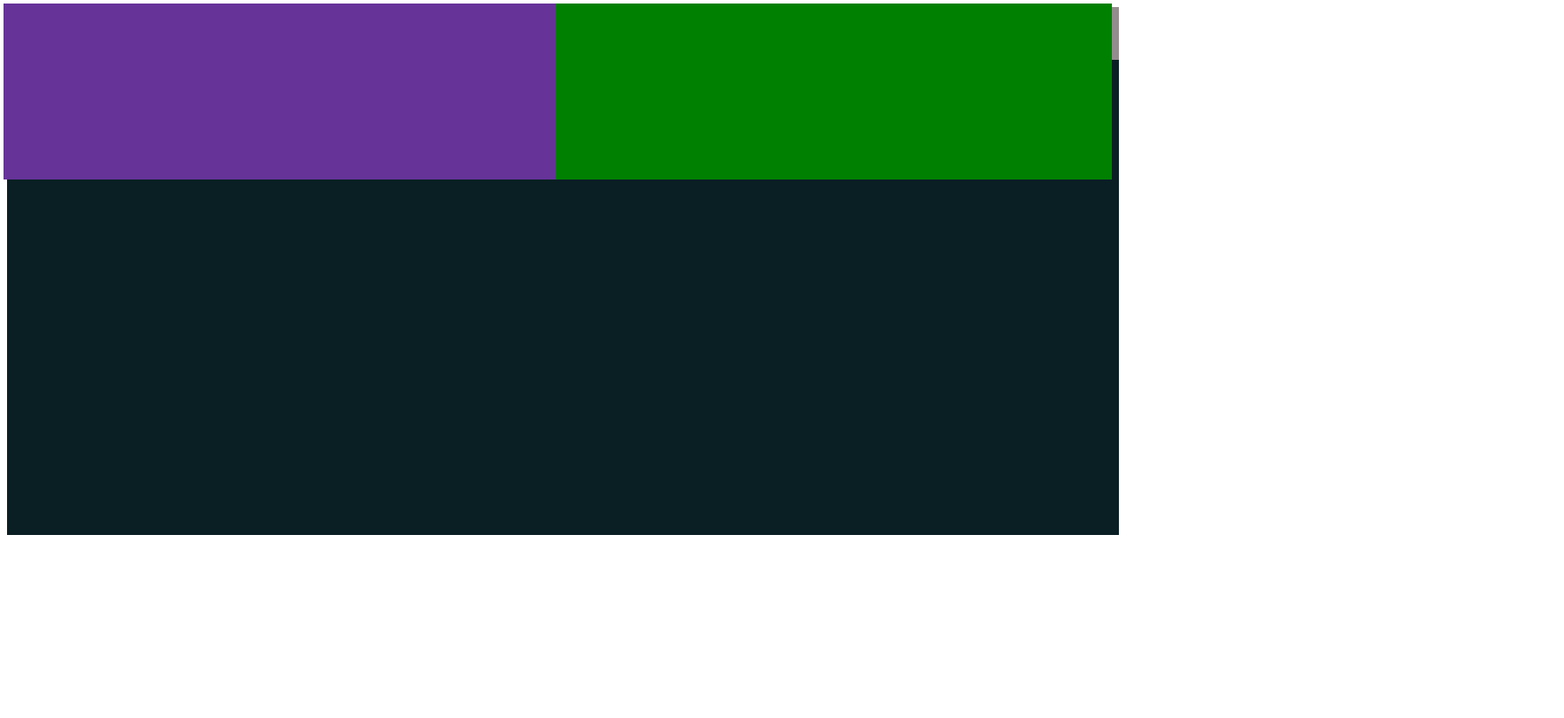
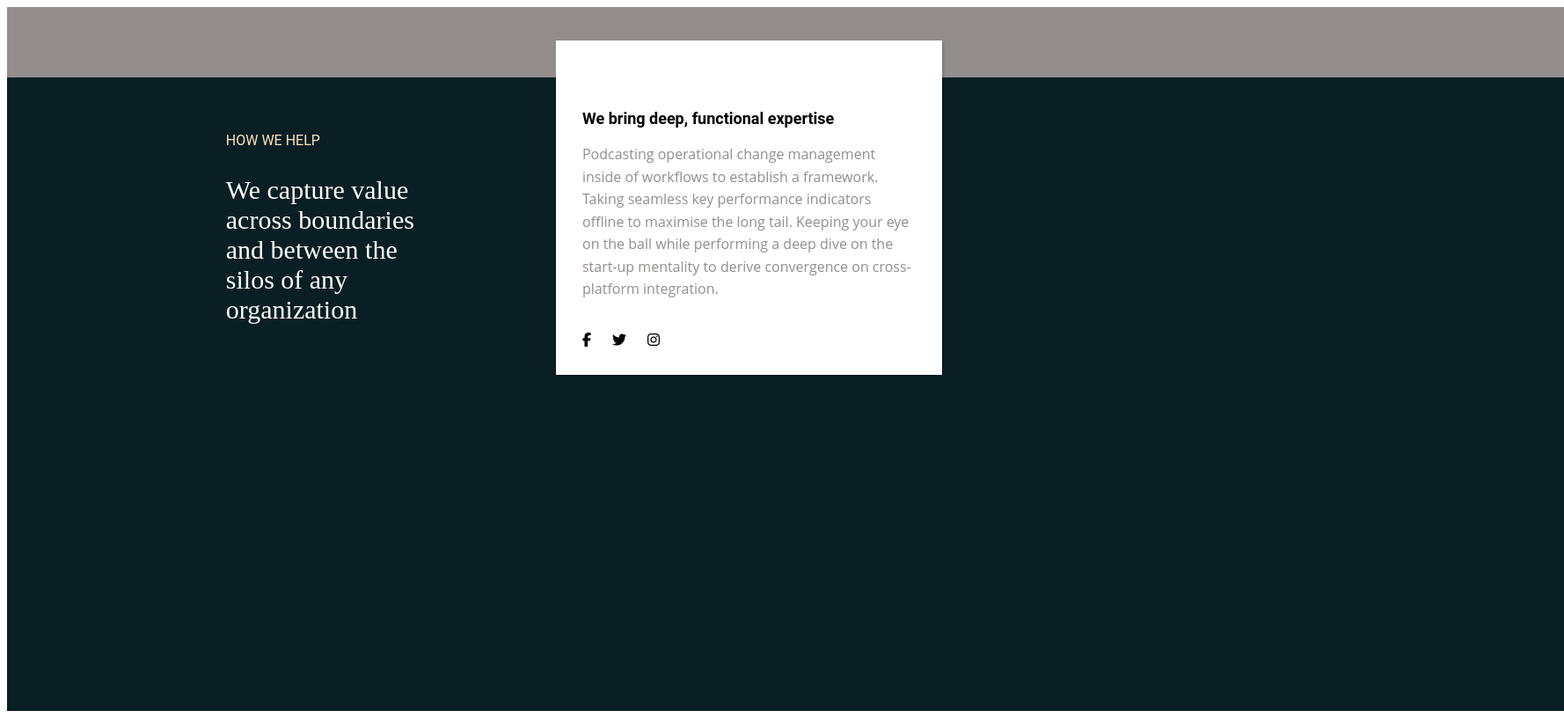
Before and after one commit to banhdacua/LearningHTML, a plain HTML site: page Homework/homework_5_css/baitap3.html in a window 1280 px wide. Shown: the whole page at 88% size, 1778 px wide, since content can reach past the window. Drawn offline with Linux system fonts and the light colour scheme.

Commit message:
bt buoi 5

```diff
--- a/Homework/homework_5_css/baitap3.html
+++ b/Homework/homework_5_css/baitap3.html
@@ -5,12 +5,36 @@
     <meta http-equiv="X-UA-Compatible" content="IE=edge">
     <meta name="viewport" content="width=device-width, initial-scale=1.0">
     <link rel="stylesheet" href="./style_baitap3.css">
-    <title>Document</title>
+    <script src="https://kit.fontawesome.com/ff0503d739.js" crossorigin="anonymous"></script>
+    <title>bai 3</title>
 </head>
 <body>
     <div id="full">
-        <div id="div_left" class = "content"></div>
-        <div id="div_right" class = "content"></div>
+        <div id="div_left" class = "content">
+            <div id="title_left">
+                <p>HOW WE HELP</p>
+            </div>
+            <div id="content_left">
+                <p>We capture value across boundaries and between the silos of any organization</p>
+            </div>
+        </div>
+        <div id="div_right" class = "content">
+            <div id="title_right">
+                <p>We bring deep, functional expertise</p>
+            </div>
+            <div id="content_right">
+                <p>
+                    Podcasting operational change management inside of workflows to establish a framework.
+                    Taking seamless key performance indicators offline to maximise the long tail.
+                    Keeping your eye on the ball while performing a deep dive on the start-up mentality to derive convergence on cross-platform integration.
+                </p>
+            </div>
+            <div id="icon_right">
+                <i style="padding-right: 20px;" class="fa-brands fa-facebook-f"></i>
+                <i style="padding-right: 20px;" class="fa-brands fa-twitter" ></i>
+                <i style="padding-right: 20px;" class="fa-brands fa-instagram" ></i>
+            </div>
+        </div>
 
     </div>
 </body>
--- a/Homework/homework_5_css/style_baitap3.css
+++ b/Homework/homework_5_css/style_baitap3.css
@@ -7,17 +7,49 @@
         #0a1f24 10%,
         #0a1f24 100%);
         width: 100%;
-        height: 600px;
+        height: 800px;
+    padding: 0px 20%;
 }
 .content {
     display: inline-block;
-    width: 50%;
+    width: 30%;
     height: 200px;
     margin: -4px;
 }
 #div_left {
-    background-color: rebeccapurple;
+    margin-top: 10%
+}
+#title_left {
+    color: bisque;
+    font-family: Roboto, sans-serif;
+    font-size: 16px;
+}
+#content_left {
+    color: white;
+    font-family: Playfair Display;
+    font-size: 30px;
+    width: 60%;
 }
 #div_right {
-    background-color: green;
+    background-color: white;
+    vertical-align: top;
+    box-shadow: rgba(0, 0, 0, 0.15) 1.95px 1.95px 2.6px;
+    margin-top: 3%;
+    padding: 60px 30px 120px 30px;
+
 }
+#title_right {
+    font-family: Roboto, sans-serif;
+    font-weight: bold;
+    color: black;
+    font-size: 18px;
+}
+#content_right {
+    font-family: Open Sans, sans-serif;
+    color: #948d8d;
+    font-size: 16px;
+    line-height: 1.6;
+}
+#icon_right {
+    padding: 20px 0px;
+}
```
